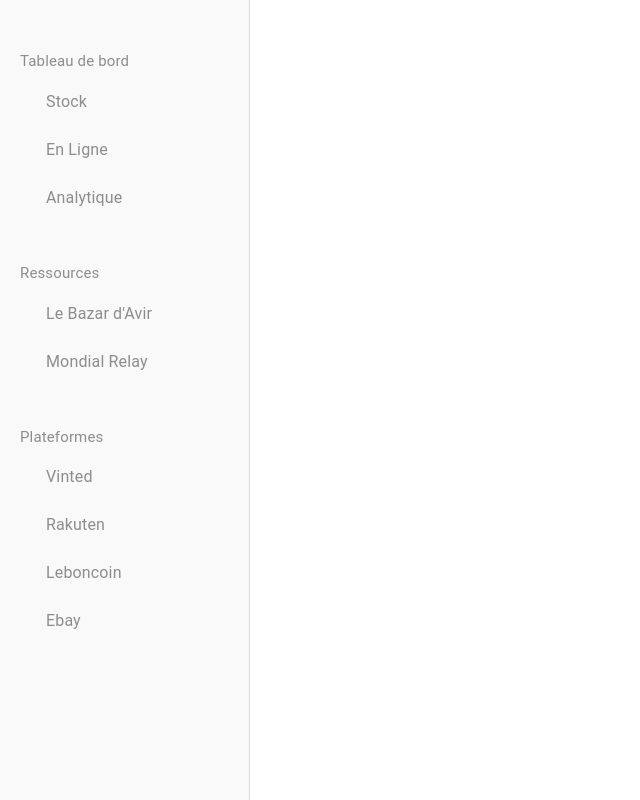
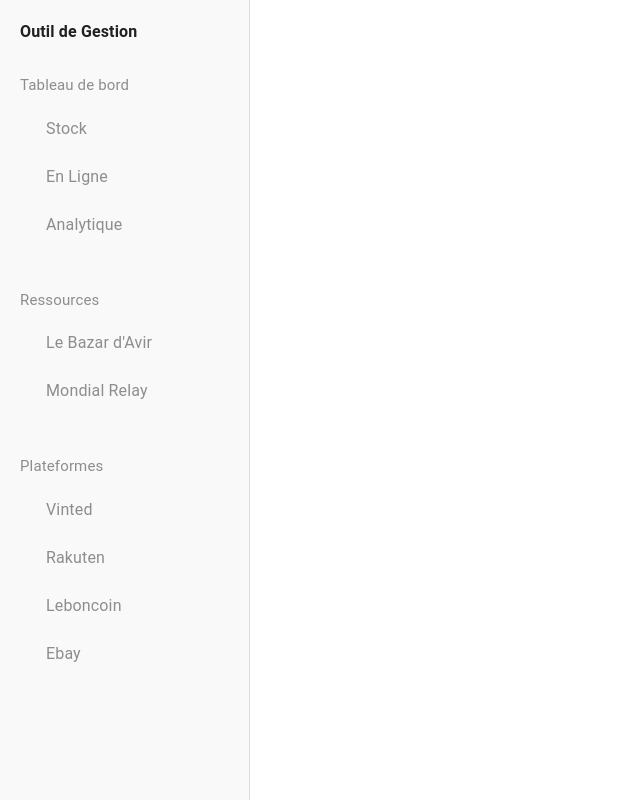
Before and after one commit to AvirKarakitsos/REACT_management, a React (Vite) app: page / in a window 1280 px wide. Shown: the whole page, without its empty margins (0-640 px from the left). Built offline with nearby package versions, Linux system fonts and the light colour scheme.

Commit message:
feat: SideBar component

```diff
--- a/src/App.jsx
+++ b/src/App.jsx
@@ -1,58 +1,8 @@
-import React from 'react';
-import { Drawer, List, ListItem, ListItemText, Typography, Divider, Box } from '@mui/material';
+import Sidebar from "./components/SideBar";
 
-const menuData = [
-  {
-    title: 'Tableau de bord',
-    items: ['Stock', 'En Ligne', 'Analytique']
-  },
-  {
-    title: 'Ressources',
-    items: ['Le Bazar d\'Avir','Mondial Relay']
-  },
-  {
-    title: 'Plateformes',
-    items: ['Vinted','Rakuten', 'Leboncoin', 'Ebay']
-  }
-];
 
-export default function Sidebar() {
-  return (
-    <Drawer
-      variant="permanent"
-      anchor="left"
-	  sx={{
-		width: 250, // largeur de la sidebar
-		'& .MuiDrawer-paper': {
-		width: 250, // largeur appliquée à l'élément visible
-		paddingTop: '50px',
-		backgroundColor: '#F9F9F9',
-		boxSizing: 'border-box',
-		},
-  	}}
-    >
-      <Box>
-        {menuData.map((section, idx) => (
-          <Box key={idx} sx={{ px: '20px', paddingBottom:'40px',color: '#8D8D8D', cursor: 'default' }}>
-            <Typography gutterBottom sx={ {fontSize:'15px'} }>
-              {section.title}
-            </Typography>
-            <List disablePadding sx={{px:'10px'}}>
-              {section.items.map((text, i) => (
-                <ListItem button key={i}   sx={{
-					borderRadius:'15px',
-					'&:hover': {
-						color: '#000',
-						backgroundColor: '#EBEDEE',
-					},
-				}}>
-                  <ListItemText primary={text} sx={{ cursor: 'default'}}/>
-                </ListItem>
-              ))}
-            </List>
-          </Box>
-        ))}
-      </Box>
-    </Drawer>
-  );
+export default function App() {
+	return (
+		<Sidebar/>
+	);
 }
--- /dev/null
+++ b/src/components/Sidebar.jsx
@@ -0,0 +1,60 @@
+import { Drawer, List, ListItem, ListItemText, Typography, Divider, Box } from '@mui/material';
+
+const menuData = [
+  {
+    title: 'Tableau de bord',
+    items: ['Stock', 'En Ligne', 'Analytique']
+  },
+  {
+    title: 'Ressources',
+    items: ['Le Bazar d\'Avir','Mondial Relay']
+  },
+  {
+    title: 'Plateformes',
+    items: ['Vinted','Rakuten', 'Leboncoin', 'Ebay']
+  }
+];
+
+function Sidebar() {
+  return (
+    <Drawer
+      variant="permanent"
+      anchor="left"
+      sx={{
+        width: 250, // largeur de la sidebar
+        '& .MuiDrawer-paper': {
+        width: 250, // largeur appliquée à l'élément visible
+        padding: '20px',
+        backgroundColor: '#F9F9F9',
+        boxSizing: 'border-box',
+        },
+    }}
+    >
+      <Box>
+         <Typography sx={ {marginBottom: '30px', fontWeight:'600'}}>Outil de Gestion</Typography>
+        {menuData.map((section, idx) => (
+          <Box key={idx} sx={{ paddingBottom:'40px',color: '#8D8D8D', cursor: 'default' }}>
+            <Typography sx={ {fontSize:'15px', marginBottom:1} }>
+              {section.title}
+            </Typography>
+            <List disablePadding sx={{px:'10px'}}>
+              {section.items.map((text, i) => (
+                <ListItem key={i}   sx={{
+                    borderRadius:'15px',
+                    '&:hover': {
+                        color: '#000',
+                        backgroundColor: '#EBEDEE',
+                    },
+                }}>
+                  <ListItemText primary={text} sx={{ cursor: 'default'}}/>
+                </ListItem>
+              ))}
+            </List>
+          </Box>
+        ))}
+      </Box>
+    </Drawer>
+  );
+}
+
+export default Sidebar
```
